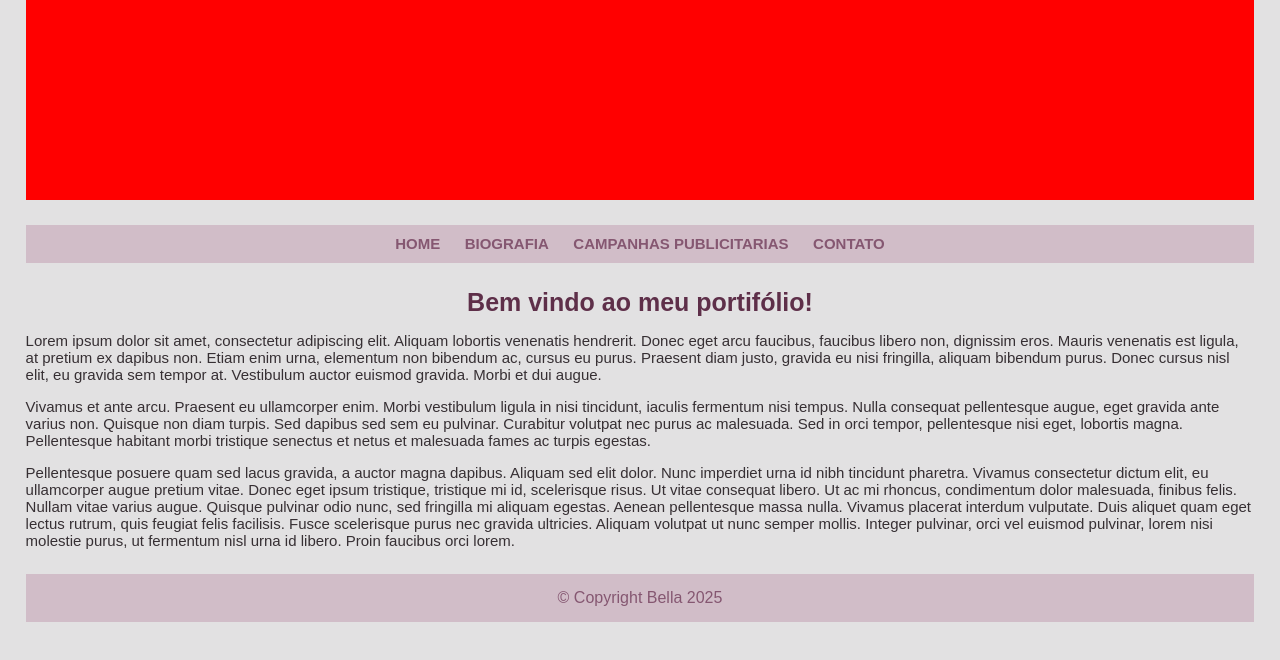
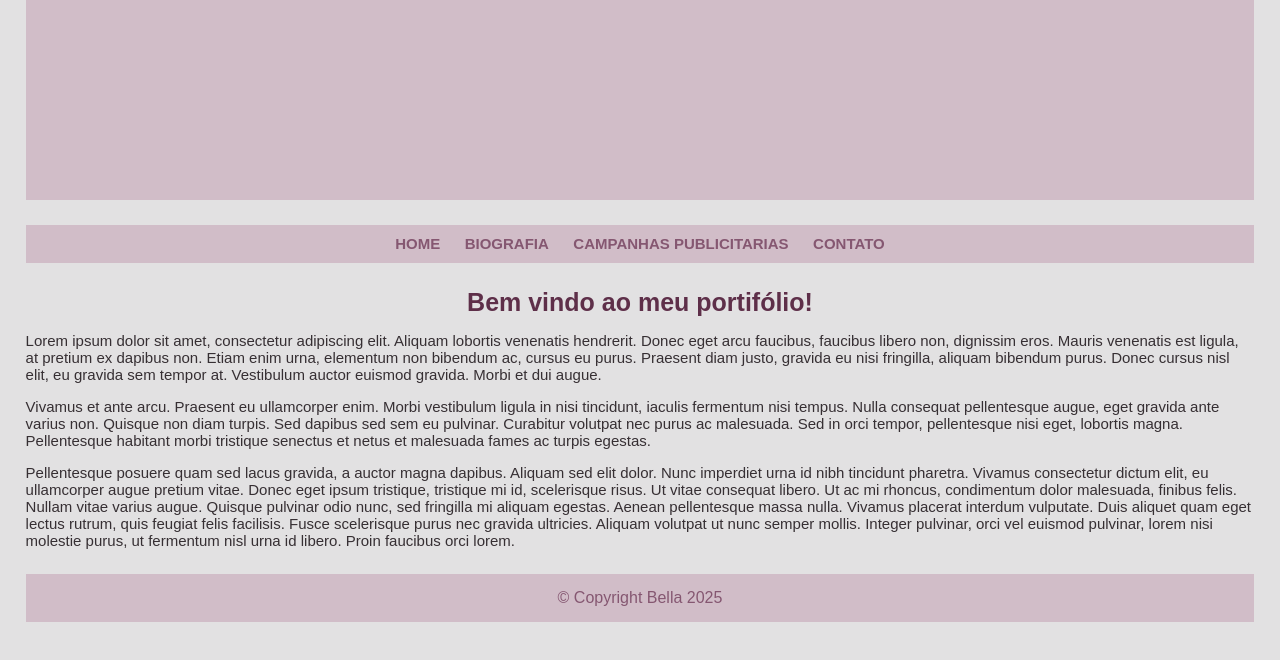
Before and after one commit to dmoprates/Bella, a plain HTML site: page index.html in a window 1280 px wide. Drawn offline with Linux system fonts and the light colour scheme.

Commit message:
Feat: Adequação no CSS

```diff
--- a/estilo.css
+++ b/estilo.css
@@ -21,7 +21,7 @@ body {
 header div.capa {
     width: 100%;
     height: 200px;
-    background: red;
+    background: rgb(209, 189, 200);
     margin-bottom: 25px;
 }
 
```
